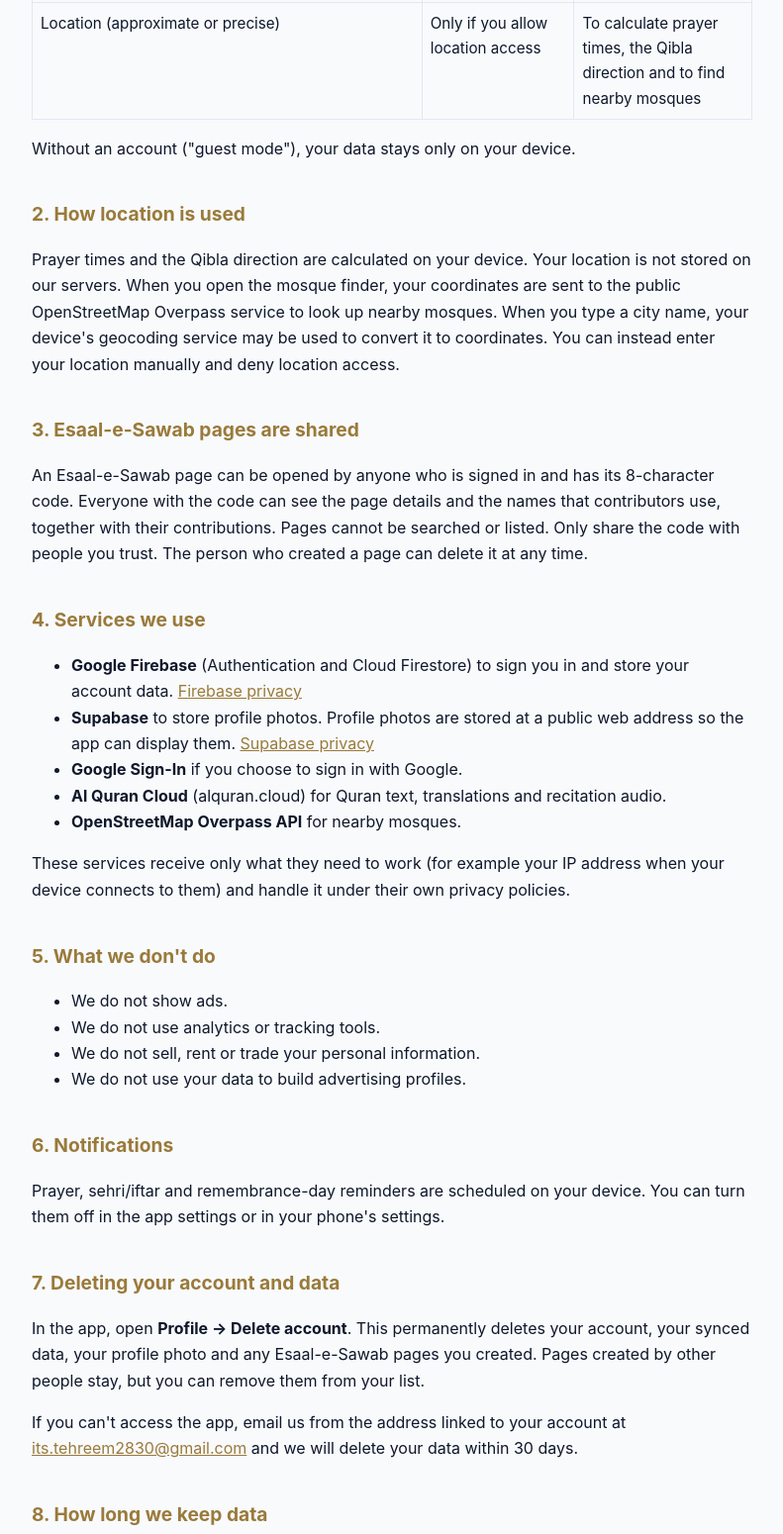
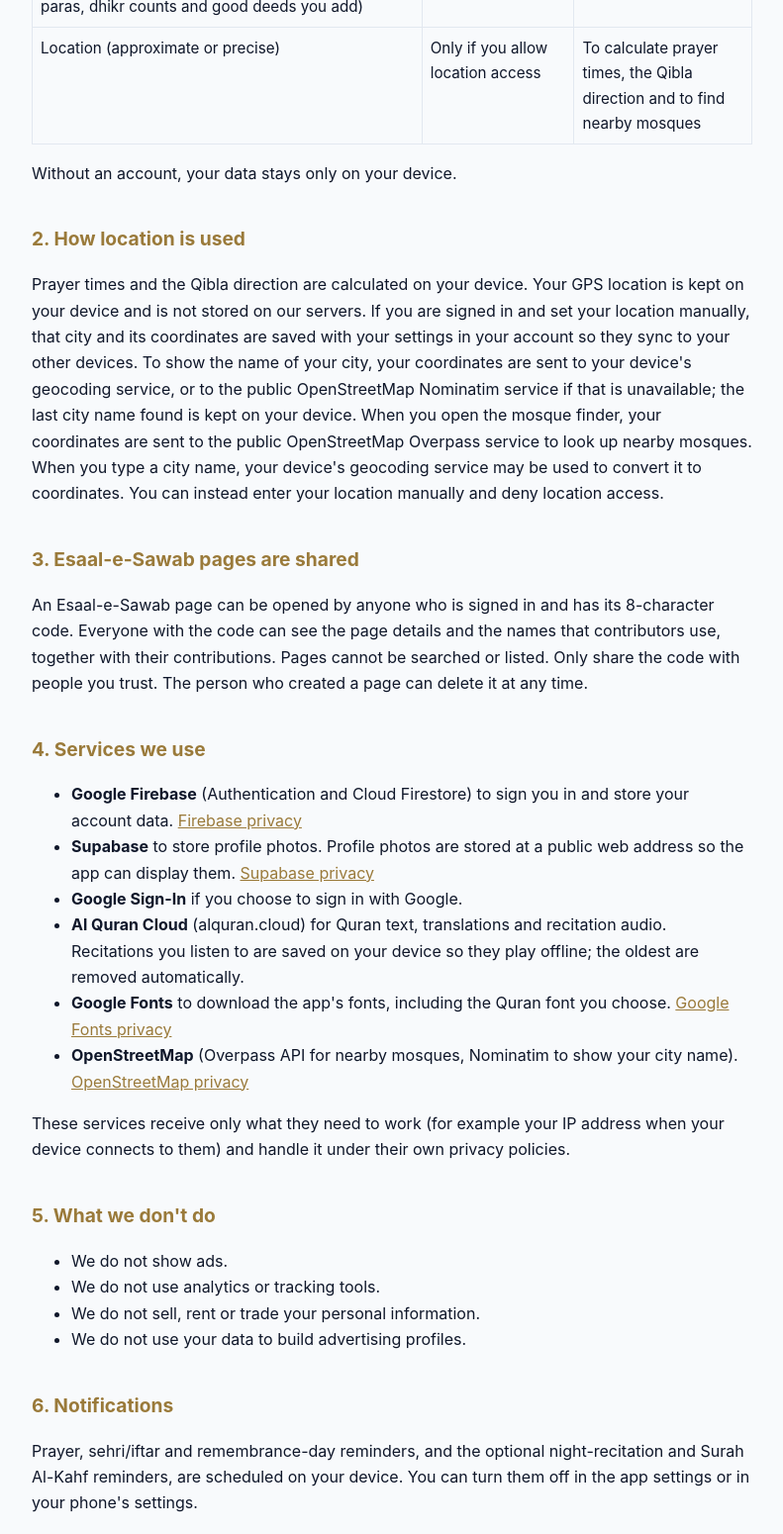
Before and after one commit to Tehreem-Rizwan/barakah-time-legal, a plain HTML site: page privacy.html in a window 1280 px wide. Shown: the part 959-2509 px from the top of the page at 99% size, without its empty margins (244-1035 px from the left). Drawn offline with Linux system fonts and the light colour scheme.

Commit message:
Update privacy policy and terms for app v1.0.3
- Location: manual location syncs with account settings; city names via
  device geocoder or OpenStreetMap Nominatim; last name kept on device
- Services: OpenStreetMap Nominatim, Google Fonts; offline recitations
- Notifications: optional night-recitation and Surah Al-Kahf reminders
- Contact: what the in-app Send feedback email includes
- Terms: city names from OpenStreetMap contributors

Co-Authored-By: Claude Opus 5.5 <noreply@anthropic.com>

```diff
--- a/privacy.html
+++ b/privacy.html
@@ -4,7 +4,7 @@
 <body><main>
 <header><a href="index.html">Barakah Time</a></header>
 <h1>Privacy Policy</h1>
-<p class="muted">Effective date: 16 November 2026</p>
+<p class="muted">Effective date: 27 November 2026</p>
 
 <p>This policy explains what information the Barakah Time app ("the app", "we") collects, why, and what choices you have. Barakah Time is developed by Tehreem Rizwan, an individual developer in Pakistan.</p>
 
@@ -17,14 +17,14 @@
 <tr><th>Information</th><th>When</th><th>Why</th></tr>
 <tr><td>Name, email address and sign-in ID</td><td>When you create an account or sign in with Google or email</td><td>To give you an account and keep your data in sync across devices</td></tr>
 <tr><td>Profile photo (optional)</td><td>Only if you choose to add one</td><td>To show it in your profile</td></tr>
-<tr><td>Your worship records: prayers you log, Qaza (missed prayer) counts, Ramadan fasting log, tasbeeh count, saved verses, badges and app settings</td><td>When you use these features while signed in</td><td>To save your progress and restore it on another device</td></tr>
+<tr><td>Your worship records: prayers you log, Quran reading and recitations you mark as read, Qaza (missed prayer) counts, Ramadan fasting log, tasbeeh count, saved verses, badges and app settings</td><td>When you use these features while signed in</td><td>To save your progress and restore it on another device</td></tr>
 <tr><td>Esaal-e-Sawab pages: the name of the deceased person, optional relation and date of passing, dhikr goals, and contributions (your display name with the paras, dhikr counts and good deeds you add)</td><td>Only if you create or join such a page</td><td>To share the page with the people you invite</td></tr>
 <tr><td>Location (approximate or precise)</td><td>Only if you allow location access</td><td>To calculate prayer times, the Qibla direction and to find nearby mosques</td></tr>
 </table>
-<p>Without an account ("guest mode"), your data stays only on your device.</p>
+<p>Without an account, your data stays only on your device.</p>
 
 <h2>2. How location is used</h2>
-<p>Prayer times and the Qibla direction are calculated on your device. Your location is not stored on our servers. When you open the mosque finder, your coordinates are sent to the public OpenStreetMap Overpass service to look up nearby mosques. When you type a city name, your device's geocoding service may be used to convert it to coordinates. You can instead enter your location manually and deny location access.</p>
+<p>Prayer times and the Qibla direction are calculated on your device. Your GPS location is kept on your device and is not stored on our servers. If you are signed in and set your location manually, that city and its coordinates are saved with your settings in your account so they sync to your other devices. To show the name of your city, your coordinates are sent to your device's geocoding service, or to the public OpenStreetMap Nominatim service if that is unavailable; the last city name found is kept on your device. When you open the mosque finder, your coordinates are sent to the public OpenStreetMap Overpass service to look up nearby mosques. When you type a city name, your device's geocoding service may be used to convert it to coordinates. You can instead enter your location manually and deny location access.</p>
 
 <h2>3. Esaal-e-Sawab pages are shared</h2>
 <p>An Esaal-e-Sawab page can be opened by anyone who is signed in and has its 8-character code. Everyone with the code can see the page details and the names that contributors use, together with their contributions. Pages cannot be searched or listed. Only share the code with people you trust. The person who created a page can delete it at any time.</p>
@@ -34,8 +34,9 @@
 <li><strong>Google Firebase</strong> (Authentication and Cloud Firestore) to sign you in and store your account data. <a href="https://firebase.google.com/support/privacy">Firebase privacy</a></li>
 <li><strong>Supabase</strong> to store profile photos. Profile photos are stored at a public web address so the app can display them. <a href="https://supabase.com/privacy">Supabase privacy</a></li>
 <li><strong>Google Sign-In</strong> if you choose to sign in with Google.</li>
-<li><strong>Al Quran Cloud</strong> (alquran.cloud) for Quran text, translations and recitation audio.</li>
-<li><strong>OpenStreetMap Overpass API</strong> for nearby mosques.</li>
+<li><strong>Al Quran Cloud</strong> (alquran.cloud) for Quran text, translations and recitation audio. Recitations you listen to are saved on your device so they play offline; the oldest are removed automatically.</li>
+<li><strong>Google Fonts</strong> to download the app's fonts, including the Quran font you choose. <a href="https://developers.google.com/fonts/faq/privacy">Google Fonts privacy</a></li>
+<li><strong>OpenStreetMap</strong> (Overpass API for nearby mosques, Nominatim to show your city name). <a href="https://osmfoundation.org/wiki/Privacy_Policy">OpenStreetMap privacy</a></li>
 </ul>
 <p>These services receive only what they need to work (for example your IP address when your device connects to them) and handle it under their own privacy policies.</p>
 
@@ -48,7 +49,7 @@
 </ul>
 
 <h2>6. Notifications</h2>
-<p>Prayer, sehri/iftar and remembrance-day reminders are scheduled on your device. You can turn them off in the app settings or in your phone's settings.</p>
+<p>Prayer, sehri/iftar and remembrance-day reminders, and the optional night-recitation and Surah Al-Kahf reminders, are scheduled on your device. You can turn them off in the app settings or in your phone's settings.</p>
 
 <h2 id="delete">7. Deleting your account and data</h2>
 <p>In the app, open <strong>Profile → Delete account</strong>. This permanently deletes your account, your synced data, your profile photo and any Esaal-e-Sawab pages you created. Pages created by other people stay, but you can remove them from your list.</p>
@@ -68,4 +69,5 @@
 
 <h2>12. Contact</h2>
 <p>Tehreem Rizwan, Pakistan<br>Email: <a href="mailto:its.tehreem2830@gmail.com">its.tehreem2830@gmail.com</a></p>
+<p>If you use <strong>Send feedback</strong> in the app, your email app opens a message to this address. We receive your email address and what you write, plus the app version and your phone's operating system version, which the app adds to help us fix problems. We use this only to reply to you and improve the app.</p>
 </main></body></html>
```
Also changed, not shown: terms.html (+2 -2 lines).
